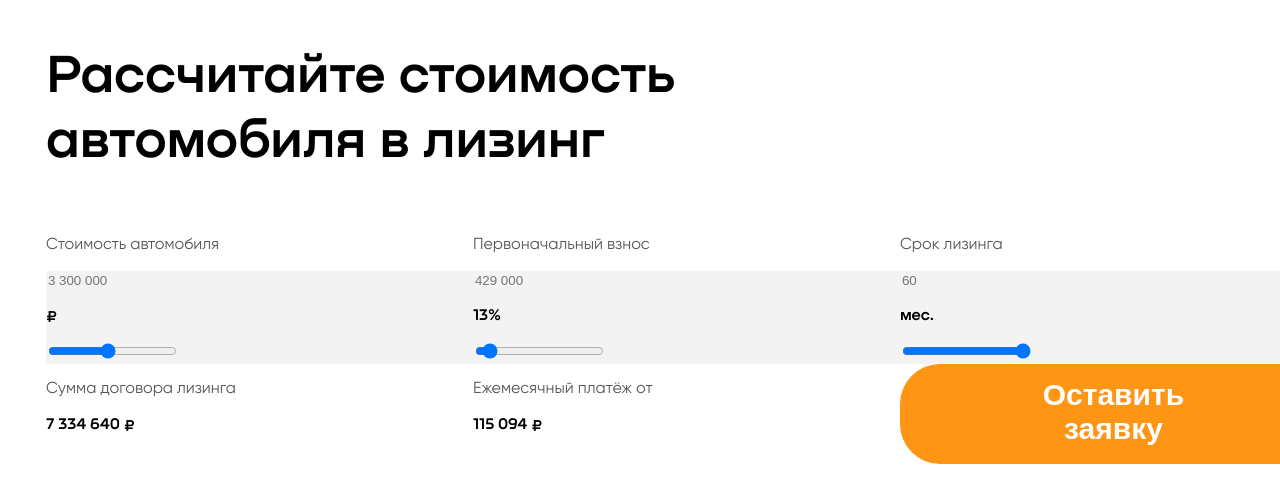
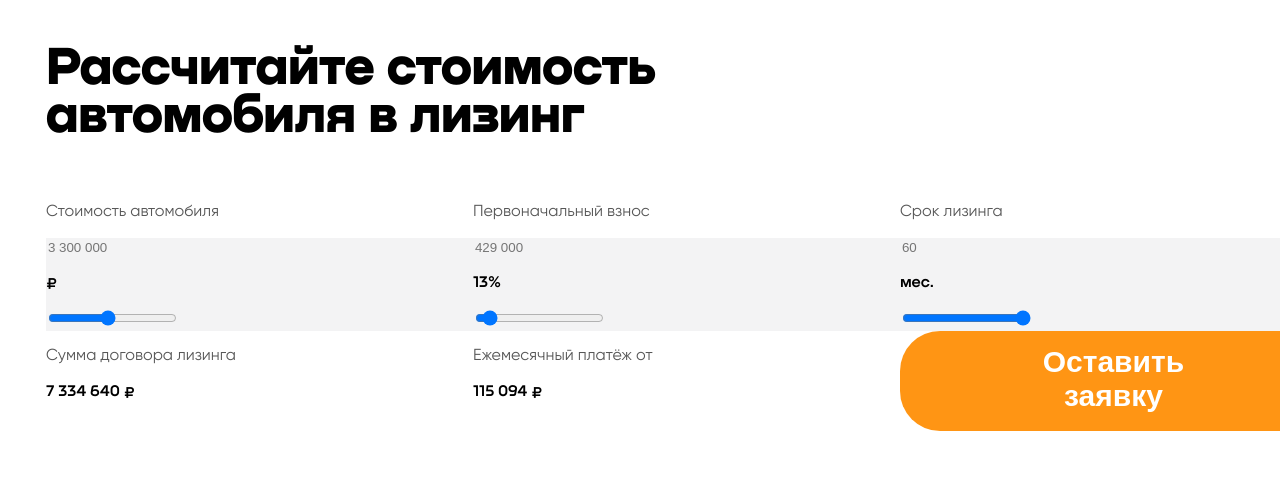
Before and after one commit to Ave-Mari/Oxem-Test, a React app: page / in a window 1280 px wide. Shown: the top 502 px of the page. Built offline with nearby package versions, Linux system fonts and the light colour scheme; the HTML template or start-up script is replaced by a standard one.

Commit message:
change headline font family

```diff
--- a/src/main.scss
+++ b/src/main.scss
@@ -20,8 +20,9 @@ body {
 }
 
 .section-headline {
-  font-style: normal;
+  font-family: 'Nekst';
   font-weight: 900;
   font-size: 54px;
   width: 53%;
+  line-height: 0.9;
 }
```
